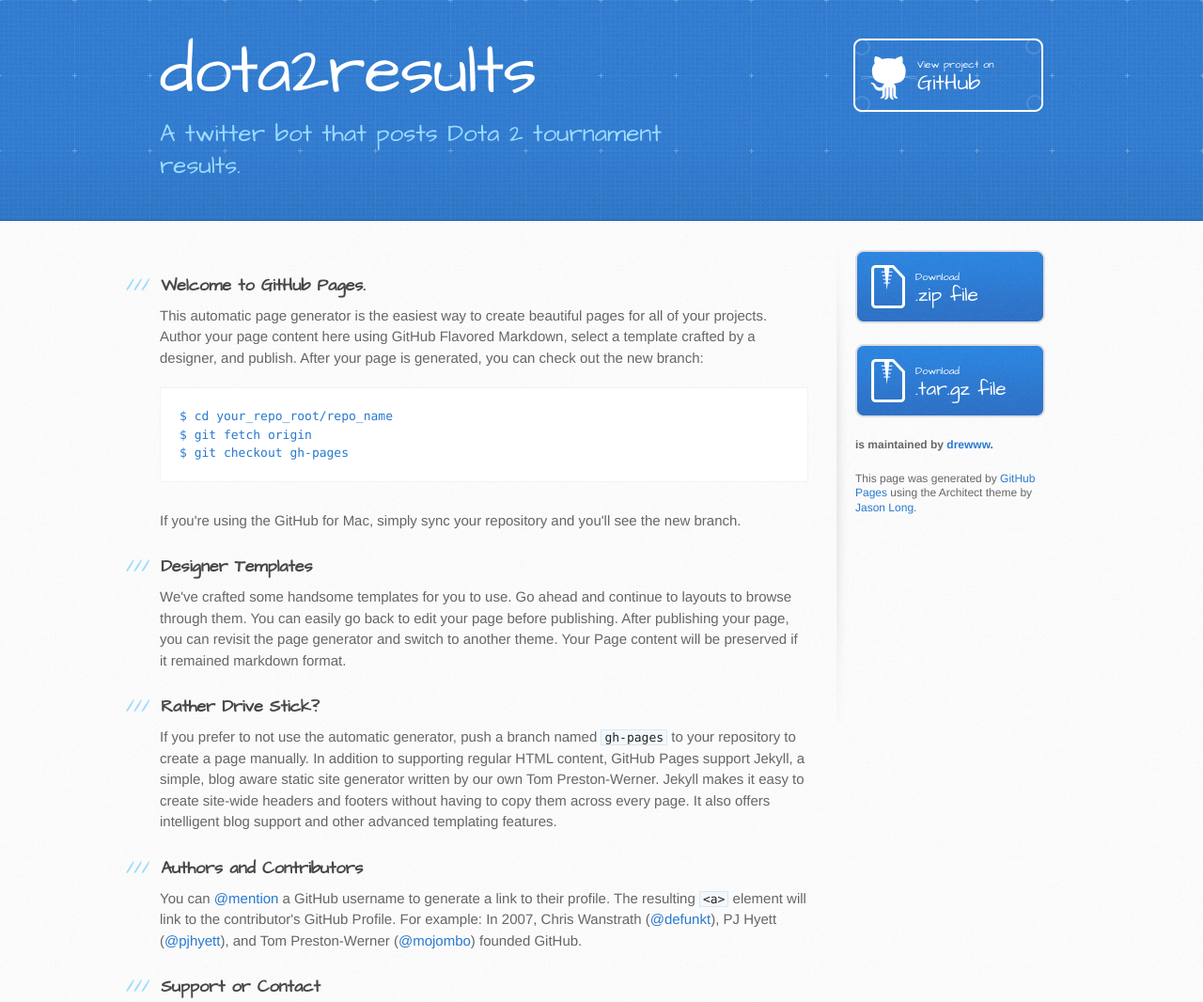
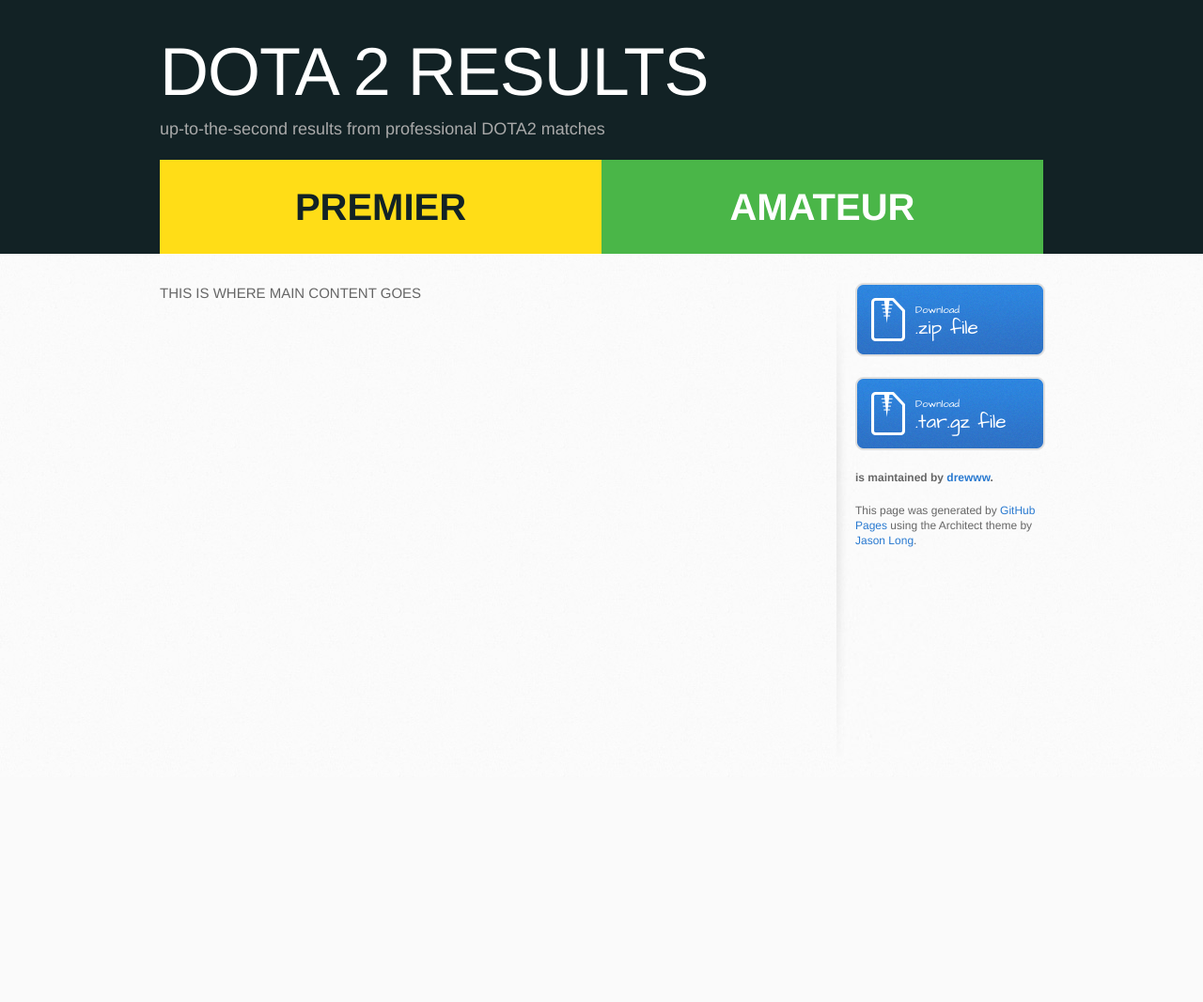
Before and after one commit to drewww/dota2results, a plain HTML site: page index.html in a window 1280 px wide. Shown: the top 1066 px of the page at 94% size. After the commit the page ends 827 px from the top, so only its background shows below. Drawn offline with Linux system fonts and the light colour scheme.

Commit message:
Lots of tweaks to make it look like the bot logo style.

```diff
--- a/index.html
+++ b/index.html
@@ -18,47 +18,19 @@
 
   <body>
     <header>
-      <div class="inner">
-        <h1>dota2results</h1>
-        <h2>A twitter bot that posts Dota 2 tournament results.</h2>
-        <a href="https://github.com/drewww/dota2results" class="button"><small>View project on</small>GitHub</a>
+      <div class="inner clearfix">
+        <h1>DOTA 2 RESULTS</h1>
+        <h2>up-to-the-second results from professional DOTA2 matches</h2>
+        <h3 class="premier">PREMIER</h3><h3 class="amateur">AMATEUR</h3>
       </div>
     </header>
 
     <div id="content-wrapper">
       <div class="inner clearfix">
         <section id="main-content">
-          <h3>
-<a name="welcome-to-github-pages" class="anchor" href="#welcome-to-github-pages"><span class="octicon octicon-link"></span></a>Welcome to GitHub Pages.</h3>
 
-<p>This automatic page generator is the easiest way to create beautiful pages for all of your projects. Author your page content here using GitHub Flavored Markdown, select a template crafted by a designer, and publish. After your page is generated, you can check out the new branch:</p>
+        THIS IS WHERE MAIN CONTENT GOES
 
-<pre><code>$ cd your_repo_root/repo_name
-$ git fetch origin
-$ git checkout gh-pages
-</code></pre>
-
-<p>If you're using the GitHub for Mac, simply sync your repository and you'll see the new branch.</p>
-
-<h3>
-<a name="designer-templates" class="anchor" href="#designer-templates"><span class="octicon octicon-link"></span></a>Designer Templates</h3>
-
-<p>We've crafted some handsome templates for you to use. Go ahead and continue to layouts to browse through them. You can easily go back to edit your page before publishing. After publishing your page, you can revisit the page generator and switch to another theme. Your Page content will be preserved if it remained markdown format.</p>
-
-<h3>
-<a name="rather-drive-stick" class="anchor" href="#rather-drive-stick"><span class="octicon octicon-link"></span></a>Rather Drive Stick?</h3>
-
-<p>If you prefer to not use the automatic generator, push a branch named <code>gh-pages</code> to your repository to create a page manually. In addition to supporting regular HTML content, GitHub Pages support Jekyll, a simple, blog aware static site generator written by our own Tom Preston-Werner. Jekyll makes it easy to create site-wide headers and footers without having to copy them across every page. It also offers intelligent blog support and other advanced templating features.</p>
-
-<h3>
-<a name="authors-and-contributors" class="anchor" href="#authors-and-contributors"><span class="octicon octicon-link"></span></a>Authors and Contributors</h3>
-
-<p>You can <a href="https://github.com/blog/821" class="user-mention">@mention</a> a GitHub username to generate a link to their profile. The resulting <code>&lt;a&gt;</code> element will link to the contributor's GitHub Profile. For example: In 2007, Chris Wanstrath (<a href="https://github.com/defunkt" class="user-mention">@defunkt</a>), PJ Hyett (<a href="https://github.com/pjhyett" class="user-mention">@pjhyett</a>), and Tom Preston-Werner (<a href="https://github.com/mojombo" class="user-mention">@mojombo</a>) founded GitHub.</p>
-
-<h3>
-<a name="support-or-contact" class="anchor" href="#support-or-contact"><span class="octicon octicon-link"></span></a>Support or Contact</h3>
-
-<p>Having trouble with Pages? Check out the documentation at <a href="http://help.github.com/pages">http://help.github.com/pages</a> or contact <a href="mailto:support@github.com">support@github.com</a> and we’ll help you sort it out.</p>
         </section>
 
         <aside id="sidebar">
--- a/stylesheets/stylesheet.css
+++ b/stylesheets/stylesheet.css
@@ -65,10 +65,9 @@
 
 header {
   padding-top: 40px;
-  padding-bottom: 40px;
-  font-family: 'Architects Daughter', 'Helvetica Neue', Helvetica, Arial, serif;
-  background: #2e7bcf url(../images/header-bg.jpg) 0 0 repeat-x;
-  border-bottom: solid 1px #275da1;
+  padding-bottom: 0px;
+  font-family: 'DIN Condensed Bold', 'Helvetica Neue', Helvetica, Arial, serif;
+  background-color: #122225;
 }
 
 header h1 {
@@ -77,16 +76,40 @@
   color: #fff;
   line-height: 1;
   margin-bottom: 0.2em;
-  width: 540px;
+  width: 100%;
 }
 
 header h2 {
-  font-size: 26px;
-  color: #9ddcff;
+  font-size: 18px;
+  color: #aaa;
   font-weight: normal;
   line-height: 1.3;
   width: 540px;
   letter-spacing: 0;
+}
+
+header h3 {
+  float: left;
+  width: 50%;
+  text-align: center;
+
+  font-weight: bold;
+  margin-top: 20px;
+  padding: 20px;
+  font-size: 40px;
+
+  box-sizing: border-box;
+  margin-bottom: 0px;
+}
+
+header h3.premier {
+  color: #122225;
+  background-color: #ffdd17;
+}
+
+header h3.amateur {
+  color: white;
+  background-color: #4ab648;
 }
 
 .inner {
```
